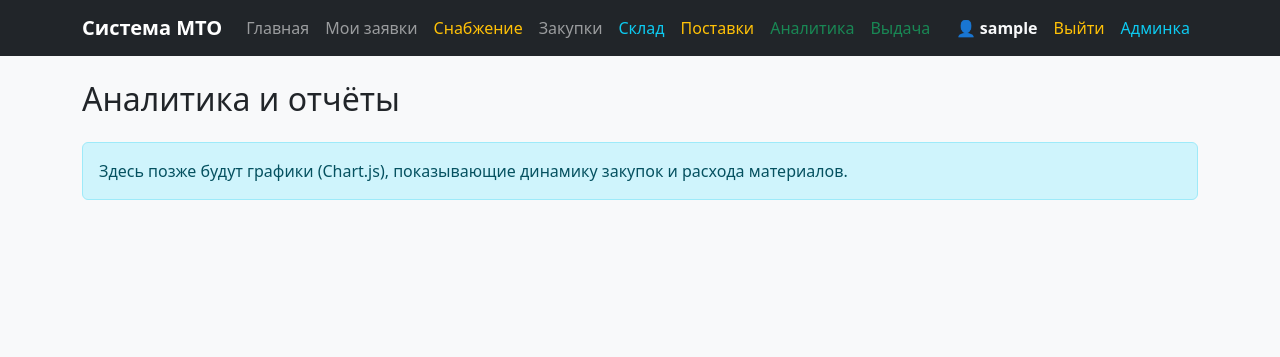
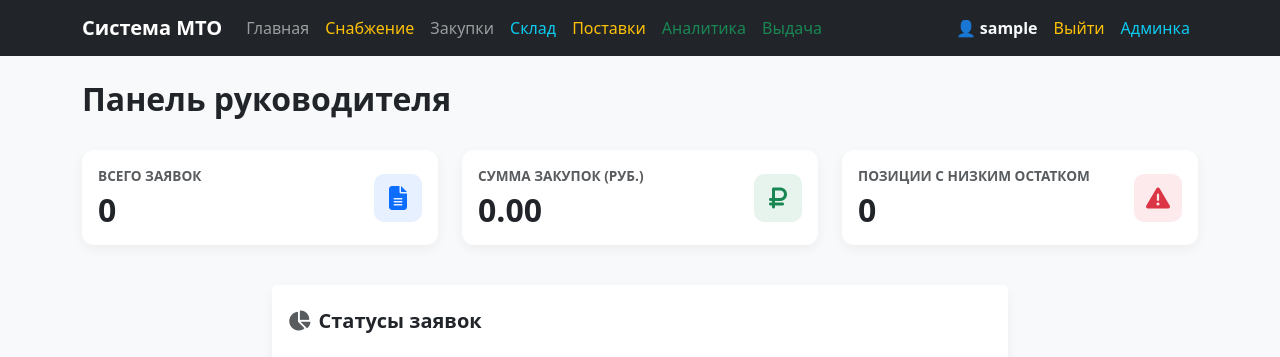
Before and after one commit to Nurzilya-ya/supply-chain-project, a Django app: page /analytics/ in a window 1280 px wide. Shown: the top 357 px of the page. Run offline with Django 5.2, Linux system fonts and the light colour scheme; the visitor is signed in with stand-in values (Sample User, id 1); data that the repository does not hold is empty.

Commit message:
Refine UI permissions, add dashboard low-stock alerts, and upgrade analytics UI

```diff
--- a/analytics/templates/analytics/dashboard.html
+++ b/analytics/templates/analytics/dashboard.html
@@ -1,9 +1,131 @@
 {% extends 'base.html' %}
-{% block title %}Аналитика{% endblock %}
+
+{% block title %}Аналитика и отчёты{% endblock %}
 
 {% block content %}
-<h2 class="mb-4">Аналитика и отчёты</h2>
-<div class="alert alert-info">
-    Здесь позже будут графики (Chart.js), показывающие динамику закупок и расхода материалов.
+<!-- Подключаем иконки FontAwesome -->
+<link rel="stylesheet" href="https://cdnjs.cloudflare.com/ajax/libs/font-awesome/6.4.0/css/all.min.css">
+
+<style>
+    .stat-card {
+        border: none;
+        border-radius: 12px;
+        box-shadow: 0 4px 12px rgba(0,0,0,0.05);
+        transition: transform 0.2s;
+    }
+    .stat-card:hover { transform: translateY(-5px); }
+    .icon-box {
+        width: 48px;
+        height: 48px;
+        border-radius: 10px;
+        display: flex;
+        align-items: center;
+        justify-content: center;
+        font-size: 24px;
+    }
+</style>
+
+<div class="d-flex justify-content-between align-items-center mb-4">
+    <h2 class="fw-bold text-dark">Панель руководителя</h2>
 </div>
+
+<!-- Карточки с цифрами -->
+<div class="row mb-4">
+    <div class="col-md-4 mb-3">
+        <div class="card stat-card h-100">
+            <div class="card-body">
+                <div class="d-flex justify-content-between align-items-center">
+                    <div>
+                        <p class="text-muted mb-1 fw-bold text-uppercase" style="font-size: 0.85rem;">Всего заявок</p>
+                        <h2 class="mb-0 fw-bold">{{ total_requests }}</h2>
+                    </div>
+                    <div class="icon-box bg-primary bg-opacity-10 text-primary">
+                        <i class="fas fa-file-alt"></i>
+                    </div>
+                </div>
+            </div>
+        </div>
+    </div>
+    <div class="col-md-4 mb-3">
+        <div class="card stat-card h-100">
+            <div class="card-body">
+                <div class="d-flex justify-content-between align-items-center">
+                    <div>
+                        <p class="text-muted mb-1 fw-bold text-uppercase" style="font-size: 0.85rem;">Сумма закупок (руб.)</p>
+                        <h2 class="mb-0 fw-bold">{{ total_procurement|floatformat:2 }}</h2>
+                    </div>
+                    <div class="icon-box bg-success bg-opacity-10 text-success">
+                        <i class="fas fa-ruble-sign"></i>
+                    </div>
+                </div>
+            </div>
+        </div>
+    </div>
+    <div class="col-md-4 mb-3">
+        <div class="card stat-card h-100">
+            <div class="card-body">
+                <div class="d-flex justify-content-between align-items-center">
+                    <div>
+                        <p class="text-muted mb-1 fw-bold text-uppercase" style="font-size: 0.85rem;">Позиции с низким остатком</p>
+                        <h2 class="mb-0 fw-bold">{{ low_stock_count }}</h2>
+                    </div>
+                    <div class="icon-box bg-danger bg-opacity-10 text-danger">
+                        <i class="fas fa-exclamation-triangle"></i>
+                    </div>
+                </div>
+            </div>
+        </div>
+    </div>
+</div>
+
+<!-- График -->
+<div class="row">
+    <div class="col-md-8 mx-auto">
+        <div class="card stat-card">
+            <div class="card-header bg-white border-0 pt-4 pb-0">
+                <h5 class="fw-bold"><i class="fas fa-chart-pie text-muted me-2"></i>Статусы заявок</h5>
+            </div>
+            <div class="card-body">
+                <div style="max-width: 400px; margin: 0 auto;">
+                    <canvas id="requestsChart"></canvas>
+                </div>
+            </div>
+        </div>
+    </div>
+</div>
+
+<!-- Подключаем Chart.js -->
+<script src="https://cdn.jsdelivr.net/npm/chart.js"></script>
+
+<script>
+    const labels = {{ requests_labels|safe }};
+    const data = {{ requests_data|safe }};
+
+    const ctx = document.getElementById('requestsChart').getContext('2d');
+    new Chart(ctx, {
+        type: 'doughnut',
+        data: {
+            labels: labels,
+            datasets: [{
+                data: data,
+                backgroundColor: [
+                    '#94a3b8', // Серый (черновик)
+                    '#fbbf24', // Желтый (на рассмотрении)
+                    '#38bdf8', // Голубой (согласована)
+                    '#34d399', // Зеленый (выполнена)
+                    '#f87171'  // Красный (отклонена)
+                ],
+                borderWidth: 0,
+                hoverOffset: 4
+            }]
+        },
+        options: {
+            responsive: true,
+            cutout: '70%',
+            plugins: {
+                legend: { position: 'bottom', labels: { usePointStyle: true, padding: 20 } }
+            }
+        }
+    });
+</script>
 {% endblock %}
--- a/analytics/views.py
+++ b/analytics/views.py
@@ -1,11 +1,51 @@
+import json
 from django.views.generic import TemplateView
 from django.contrib.auth.mixins import LoginRequiredMixin, UserPassesTestMixin
+from django.db.models import Count, Sum, F
+from procurement.models import MaterialRequest, ProcurementOrderItem
+from warehouse.models import Stock
 
 
 class AnalyticsDashboardView(LoginRequiredMixin, UserPassesTestMixin, TemplateView):
     template_name = 'analytics/dashboard.html'
 
     def test_func(self):
-        # Доступ для группы Managers или админа
         user = self.request.user
         return user.is_superuser or user.groups.filter(name='Managers').exists()
+
+    def get_context_data(self, **kwargs):
+        context = super().get_context_data(**kwargs)
+
+        # 1. Данные для круговой диаграммы "Заявки по статусам"
+        status_counts = MaterialRequest.objects.values('status').annotate(count=Count('id'))
+        status_names = {
+            'draft': 'Черновик',
+            'submitted': 'На рассмотрении',
+            'approved': 'Согласована',
+            'fulfilled': 'Выполнена',
+            'rejected': 'Отклонена'
+        }
+        labels = []
+        data = []
+        for item in status_counts:
+            labels.append(status_names.get(item['status'], item['status']))
+            data.append(item['count'])
+
+        context['requests_labels'] = json.dumps(labels)
+        context['requests_data'] = json.dumps(data)
+
+        # 2. Общая сумма закупок (считаем количество * цену по всем заказам)
+        total_procurement = ProcurementOrderItem.objects.aggregate(
+            total=Sum(F('quantity') * F('unit_price'))
+        )['total'] or 0
+        context['total_procurement'] = total_procurement
+
+        # 3. Количество позиций с дефицитом (где резерв занимает почти весь остаток)
+        # Условно: если доступно меньше 5 штук, считаем это критическим остатком
+        low_stock_count = Stock.objects.filter(quantity__lte=F('reserved_quantity') + 5).count()
+        context['low_stock_count'] = low_stock_count
+
+        # 4. Общее количество заявок
+        context['total_requests'] = MaterialRequest.objects.count()
+
+        return context
--- a/templates/base.html
+++ b/templates/base.html
@@ -22,8 +22,12 @@
                     <li class="nav-item"><a class="nav-link" href="/">Главная</a></li>
 
                     {% if user.is_authenticated %}
-                        <!-- Доступно всем: Мои заявки -->
-                        <li class="nav-item"><a class="nav-link" href="{% url 'my_requests' %}">Мои заявки</a></li>
+                        <!-- Доступно сотрудникам: Мои заявки -->
+                        {% for group in user.groups.all %}
+                            {% if group.name == 'Production Employees' %}
+                                <li class="nav-item"><a class="nav-link" href="{% url 'my_requests' %}">Мои заявки</a></li>
+                            {% endif %}
+                        {% endfor %}
 
                         <!-- Доступно Снабженцам: Заявки на рассмотрение -->
                         {% if user.is_superuser or 'Supply Specialists' in user.groups.all|stringformat:"s" or user.groups.all %}
--- a/warehouse/templates/warehouse/stock_list.html
+++ b/warehouse/templates/warehouse/stock_list.html
@@ -4,7 +4,11 @@
 {% block content %}
 <div class="d-flex justify-content-between align-items-center mb-4">
     <h2>Складские остатки</h2>
-    <a href="{% url 'transaction_create' %}" class="btn btn-primary">+ Создать операцию (Списание/Перемещение)</a>
+    {% for group in user.groups.all %}
+        {% if group.name == 'Warehouse Staff' %}
+            <a href="{% url 'transaction_create' %}" class="btn btn-primary">+ Создать операцию</a>
+        {% endif %}
+    {% endfor %}
 </div>
 <div class="card shadow-sm">
     <div class="card-body">
```
Also changed, not shown: core/templates/core/home.html (+26 -0 lines), core/views.py (+12 -1 lines).
